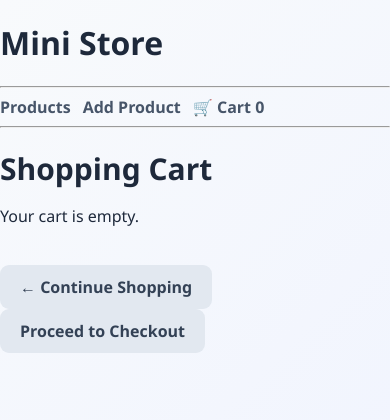
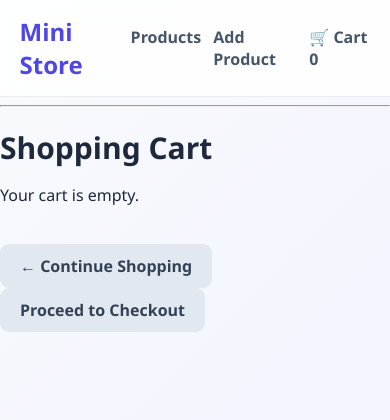
Before and after one commit to Dharshinis24/ministore, a Django app: page /cart/ in a window 390 px wide. Shown: the top 420 px of the page. After the commit the page ends 332 px from the top, so only its background shows below. Run offline with Django 5.2, Linux system fonts and the light colour scheme; the visitor is signed in with stand-in values (Sample User, id 1).

Commit message:
Fix mobile viewport and navbar structure

```diff
--- a/store/templates/base.html
+++ b/store/templates/base.html
@@ -2,20 +2,21 @@
 <!DOCTYPE html>
 <html>
 <head>
+    <meta charset="UTF-8">
+    <meta name="viewport" content="width=device-width, initial-scale=1.0">
     <title>{% block title %}Mini Store{% endblock %}</title>
     <link rel="stylesheet" href="{% static 'products/style.css' %}">
 </head>
+<body>
 
-<body>
-    <h1>Mini Store</h1>
-
-    <hr>
-
+    <div class="navbar">
+    <a href="{% url 'product_list' %}" class="logo">Mini Store</a>
     <div class="nav-links">
         <a href="{% url 'product_list' %}">Products</a>
         <a href="{% url 'add_product' %}">Add Product</a>
         <a href="{% url 'cart' %}">🛒 Cart {{ cart_count }}</a>
     </div>
+</div>
 
     <hr>
 
```
